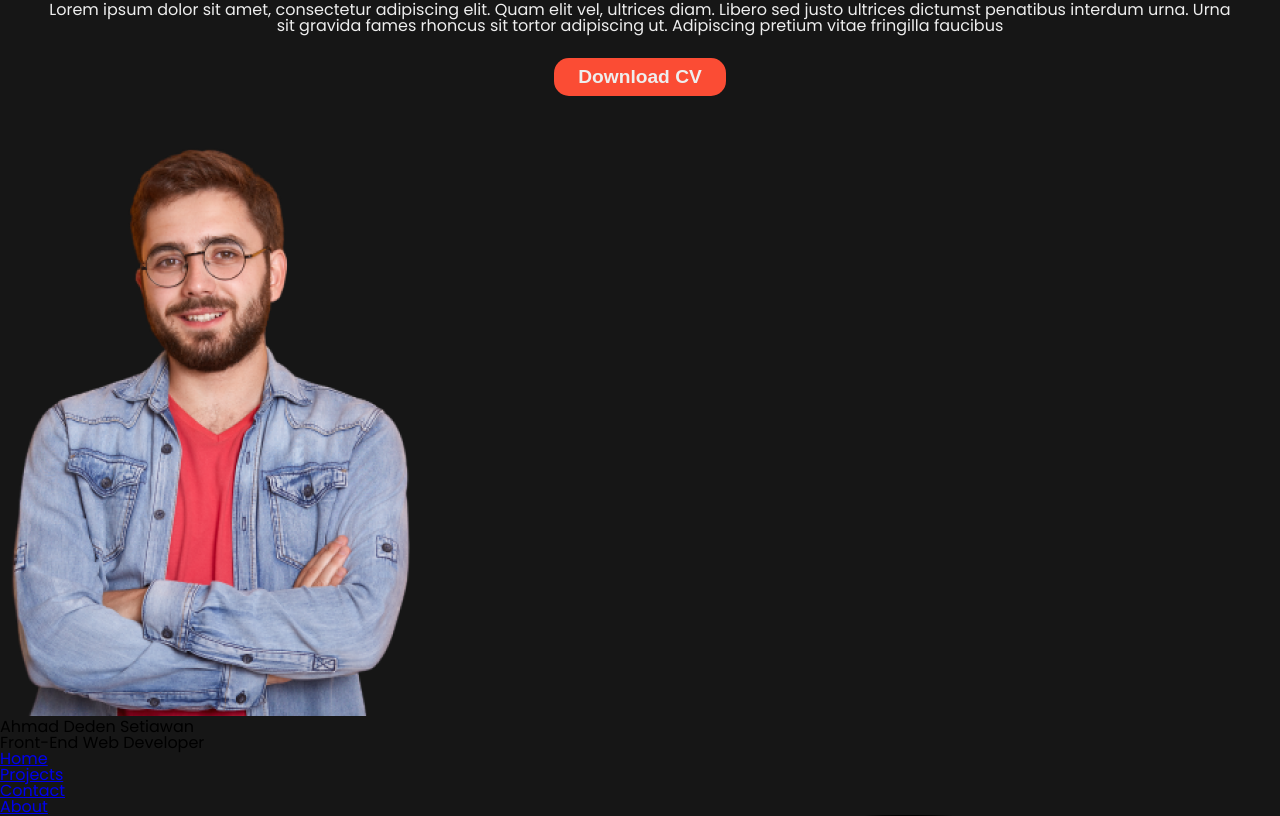
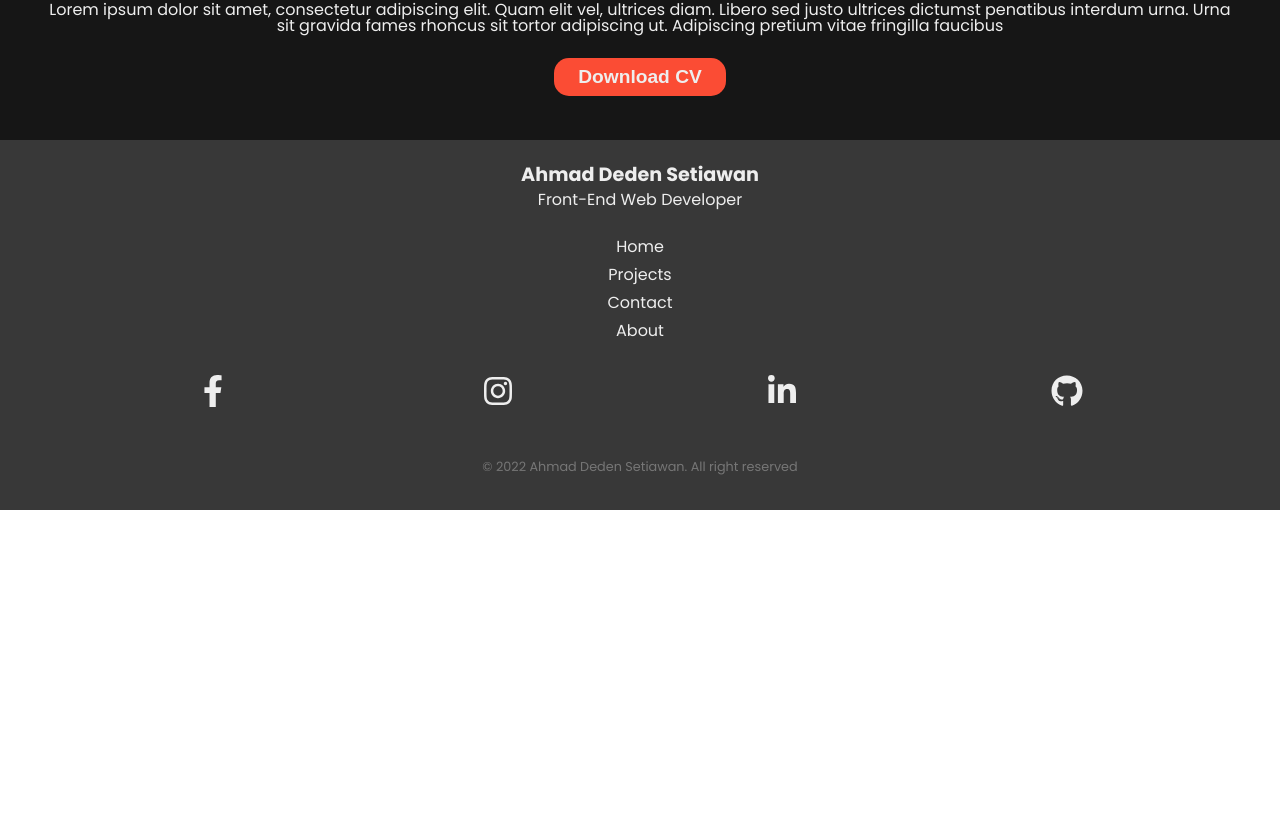
Before and after one commit to Dedenno17/website-protofolio-pribadi, a React (Create React App) app: page / in a window 1280 px wide. Shown: the part 2694-3510 px from the top of the page. After the commit the page ends 3204 px from the top, so only its background shows below. Built offline with nearby package versions, Linux system fonts and the light colour scheme.

Commit message:
memberi style pada footer component

```diff
--- a/src/Components/Footer/Footer.jsx
+++ b/src/Components/Footer/Footer.jsx
@@ -3,12 +3,13 @@ import facebook from "../../images/facebook-f.svg";
 import instagram from "../../images/instagram.svg";
 import linkedin from "../../images/linkedin-in.svg";
 import github from "../../images/github.svg";
+import styles from "../../styles/Footer.module.css";
 
 const Footer = () => {
   return (
-    <footer>
+    <footer className={styles.footer}>
       <div>
-        <div>
+        <div className={styles.title}>
           <div>
             <img src={profile} alt="profile" />
           </div>
@@ -17,7 +18,7 @@ const Footer = () => {
             <p>Front-End Web Developer</p>
           </div>
         </div>
-        <div>
+        <div className={styles.links}>
           <ul>
             <li>
               <a href="/">Home</a>
@@ -34,16 +35,30 @@ const Footer = () => {
           </ul>
           <ul>
             <li>
-              <img src={facebook} alt="fb" />
+              <a
+                href="https://www.facebook.com/ahmaddeden.setiawan.7"
+                target="__blank"
+              >
+                <img src={facebook} alt="fb" />
+              </a>
             </li>
             <li>
-              <img src={instagram} alt="ig" />
+              <a href="https://www.instagram.com/ahmaddedens/" target="__blank">
+                <img src={instagram} alt="ig" />
+              </a>
             </li>
             <li>
-              <img src={linkedin} alt="in" />
+              <a
+                href="https://www.linkedin.com/in/ahmad-deden-setiawan-094a311bb/"
+                target="__blank"
+              >
+                <img src={linkedin} alt="in" />
+              </a>
             </li>
             <li>
-              <img src={github} alt="github" />
+              <a href="https://github.com/Dedenno17" target="__blank">
+                <img src={github} alt="github" />
+              </a>
             </li>
           </ul>
         </div>
--- a/src/styles/Footer.module.css
+++ b/src/styles/Footer.module.css
@@ -0,0 +1,105 @@
+.footer {
+  width: 100%;
+  background-color: #383838;
+  padding: 20px 44px;
+}
+
+.footer > div:first-child {
+  display: flex;
+  flex-direction: column;
+  justify-content: space-between;
+  align-items: center;
+  color: #eee;
+}
+
+.title {
+  display: flex;
+  justify-content: center;
+  align-items: center;
+  width: 100%;
+}
+
+.title > div:first-child {
+  width: 44px;
+  height: 44px;
+  overflow: hidden;
+  background-color: #3b76f2;
+  border-radius: 100%;
+  display: none;
+}
+
+.title > div:first-child img {
+  width: 100%;
+}
+
+.title > div:last-child {
+  padding: 5px;
+  text-align: center;
+}
+
+.title > div:last-child h2 {
+  font-size: 1.2rem;
+  font-weight: 600;
+  margin-bottom: 8px;
+}
+
+.links {
+  width: 100%;
+  display: flex;
+  flex-direction: column;
+  justify-content: space-between;
+  align-items: center;
+  padding: 14px;
+}
+
+.links > ul:first-child {
+  display: flex;
+  flex-direction: column;
+  justify-content: space-between;
+  align-items: center;
+  padding-top: 12px;
+}
+
+.links > ul:first-child li {
+  margin-bottom: 12px;
+}
+
+.links > ul:first-child li a {
+  color: #eee;
+  text-decoration: none;
+}
+
+.links > ul:last-child {
+  width: 100%;
+  height: 80px;
+  display: flex;
+  justify-content: space-between;
+  align-items: center;
+  padding: 24px;
+}
+
+.links > ul:last-child li {
+  width: 23.5%;
+  height: 100%;
+}
+
+.links > ul:last-child li a {
+  display: block;
+  width: 100%;
+  height: 100%;
+}
+
+.links > ul:last-child li a img {
+  width: 100%;
+  height: 100%;
+  filter: invert(100%) sepia(0%) saturate(206%) hue-rotate(59deg)
+    brightness(114%) contrast(87%);
+}
+
+.footer > span:last-child {
+  width: 100%;
+  padding: 14px;
+  text-align: center;
+  color: #767676;
+  font-size: 0.8rem;
+}
```
